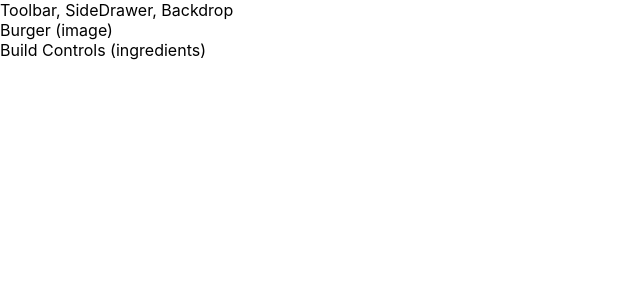
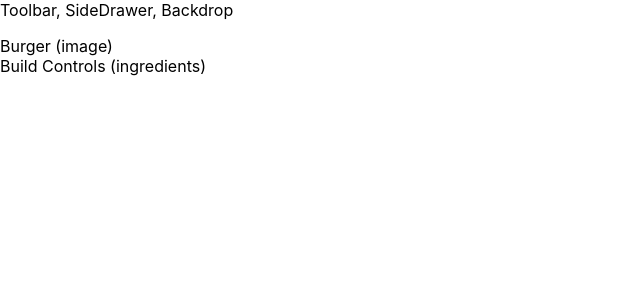
Before and after one commit to zarkle/burger-app, a React (Create React App) app: page / in a window 1280 px wide. Shown: the top 300 px of the page, without its empty margins (0-640 px from the left). Built offline with nearby package versions, Linux system fonts and the light colour scheme.

Commit message:
add a CSS module for Layout

```diff
--- a/src/components/Layout/Layout.js
+++ b/src/components/Layout/Layout.js
@@ -1,11 +1,11 @@
 import React from 'react';
-
 import Aux from '../../hoc/Aux';
+import styles from './Layout.module.css';
 
 const layout = (props) => (
   <Aux>
     <div>Toolbar, SideDrawer, Backdrop</div>
-    <main>
+    <main className={styles.Content}>
         {props.children}
     </main>
   </Aux>
--- /dev/null
+++ b/src/components/Layout/Layout.module.css
@@ -0,0 +1,3 @@
+.Content {
+  margin-top: 16px;
+}
```
